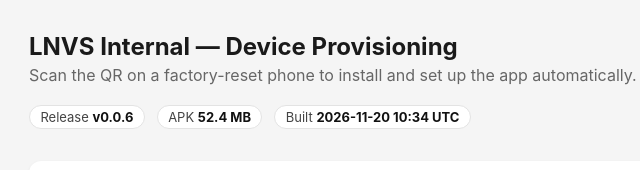
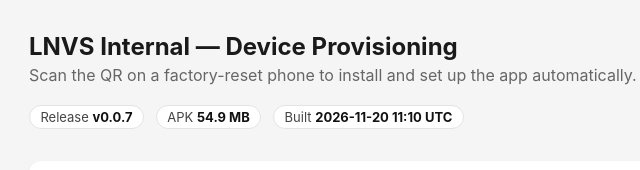
Before and after one commit to arvind-lnvs/lnvs_internal_apk_test, a plain HTML site: page index.html in a window 1280 px wide. Shown: the top 170 px of the page, 251-891 px from the left. Drawn offline with Linux system fonts and the light colour scheme.

Commit message:
Publish v0.0.7

```diff
--- a/index.html
+++ b/index.html
@@ -126,13 +126,13 @@
     <p class="subtitle">Scan the QR on a factory-reset phone to install and set up the app automatically.</p>
 
     <div class="meta-row">
-      <span class="pill">Release <strong>v0.0.6</strong></span>
-      <span class="pill">APK <strong>52.4 MB</strong></span>
-      <span class="pill">Built <strong>2026-11-20 10:34 UTC</strong></span>
+      <span class="pill">Release <strong>v0.0.7</strong></span>
+      <span class="pill">APK <strong>54.9 MB</strong></span>
+      <span class="pill">Built <strong>2026-11-20 11:10 UTC</strong></span>
     </div>
 
     <div class="qr-section">
-      <img src="provisioning.png?v=v0.0.6" alt="Provisioning QR Code">
+      <img src="provisioning.png?v=v0.0.7" alt="Provisioning QR Code">
       <p>Print this page or display it on screen for the operator to scan.</p>
     </div>
 
```
